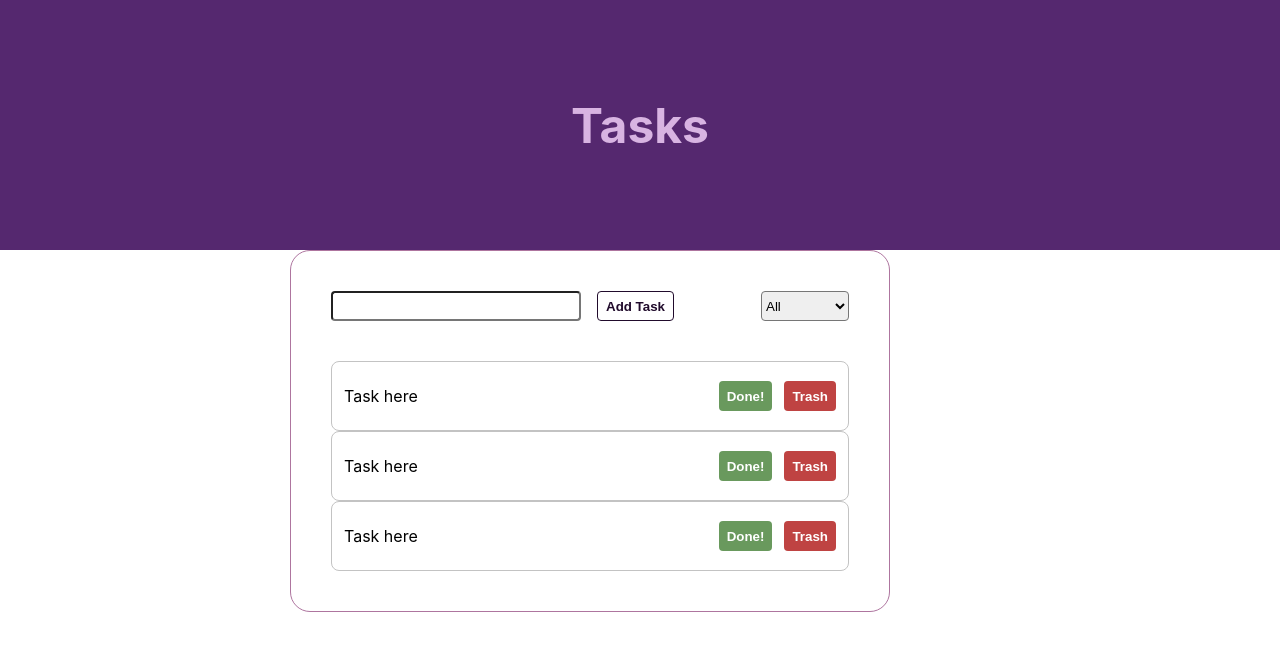
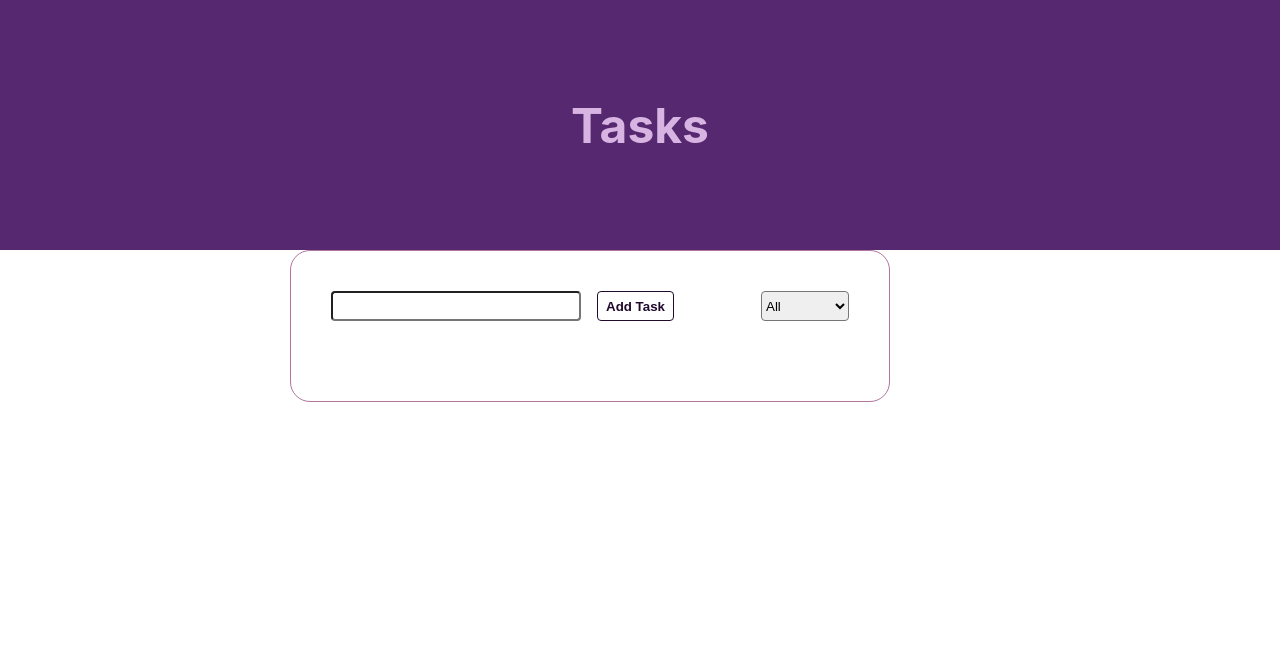
Before and after one commit to cmoutella/tasks-planner, a React (Create React App) app: page / in a window 1280 px wide. Shown: the top 650 px of the page. Built offline with nearby package versions, Linux system fonts and the light colour scheme.

Commit message:
Display Tasks (remove mock)

```diff
--- a/src/App.js
+++ b/src/App.js
@@ -20,7 +20,9 @@ function App() {
           setInputText={setInputText}
           tasks={tasks}
           setTasks={setTasks} />
-        <TasksList />
+        <TasksList
+          tasks={tasks}
+        />
       </div>
     </div>
   );
--- a/src/components/Task.js
+++ b/src/components/Task.js
@@ -1,9 +1,9 @@
 import React from 'react';
 
-const Task = () => {
+const Task = ({ task }) => {
   return(
     <li className="task">
-      <p className="task-item">Task here</p>
+      <p className="task-item">{task.text}</p>
       <div className="task-actions">
         <button className="btn btn-success task-complete">Done!</button>
         <button className="btn btn-danger task-trash">Trash</button>
--- a/src/components/TasksList.js
+++ b/src/components/TasksList.js
@@ -2,12 +2,14 @@ import React from 'react';
 
 import Task from './Task';
 
-const TasksList = () => {
+const TasksList = ({ tasks }) => {
   return(
     <ul className="tasks-list">
-      <Task />
-      <Task />
-      <Task />
+      {tasks.map((task) => (
+        <Task
+          task={task}
+          key={task.id} />
+      ))}
     </ul>
   )
 }
```
